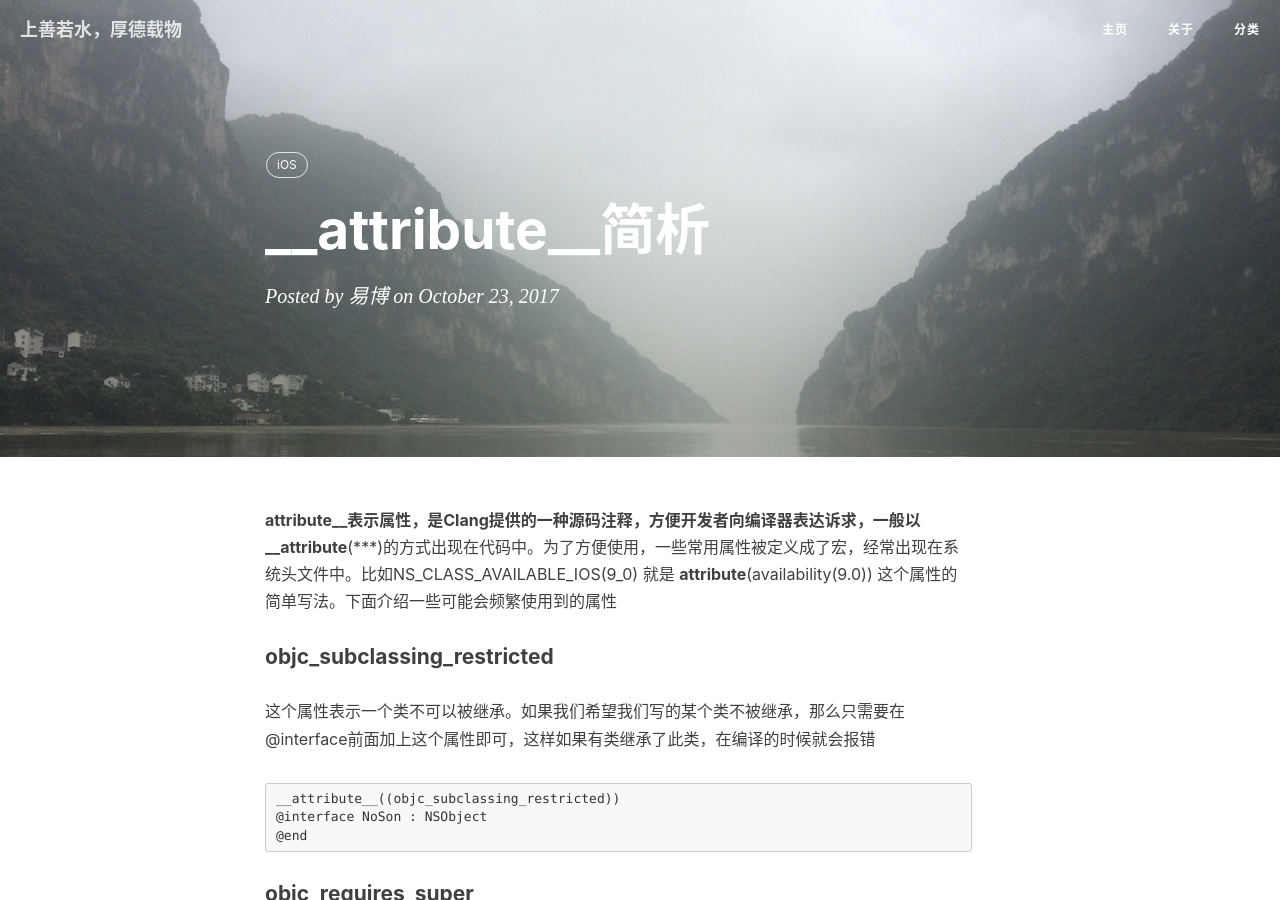
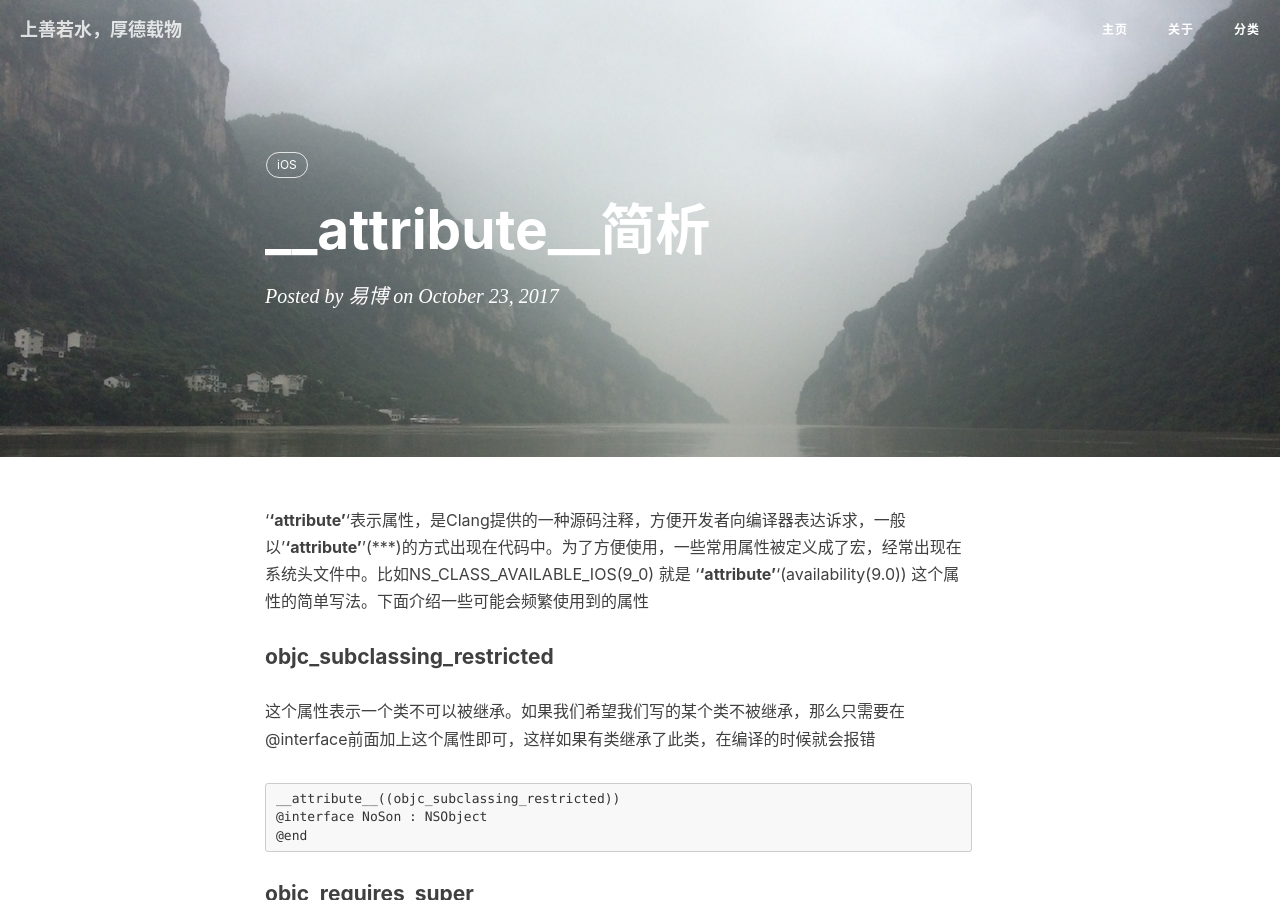
Before and after one commit to xttxqjfg/xttxqjfg.github.io, a Jekyll site: the page built from _posts/201710/2017-10-23-__attribute__简析.markdown, in a window 1280 px wide and 900 px high. Built offline with Jekyll 4.4.1, drawn with Linux system fonts in a browser that asks for light colours; nearby versions of some CDN libraries; comment, search, counter and statistics services are not loaded.

Commit message:
no message

```diff
--- a/_posts/201710/2017-10-23-__attribute__简析.markdown
+++ b/_posts/201710/2017-10-23-__attribute__简析.markdown
@@ -9,7 +9,7 @@ tags:
     - iOS
 ---
 
-__attribute__表示属性，是Clang提供的一种源码注释，方便开发者向编译器表达诉求，一般以__attribute__(***)的方式出现在代码中。为了方便使用，一些常用属性被定义成了宏，经常出现在系统头文件中。比如NS_CLASS_AVAILABLE_IOS(9_0) 就是 __attribute__(availability(9.0)) 这个属性的简单写法。下面介绍一些可能会频繁使用到的属性
+'__'attribute'__'表示属性，是Clang提供的一种源码注释，方便开发者向编译器表达诉求，一般以'__'attribute'__'(***)的方式出现在代码中。为了方便使用，一些常用属性被定义成了宏，经常出现在系统头文件中。比如NS_CLASS_AVAILABLE_IOS(9_0) 就是 '__'attribute'__'(availability(9.0)) 这个属性的简单写法。下面介绍一些可能会频繁使用到的属性
 
 #### objc_subclassing_restricted
 
```
